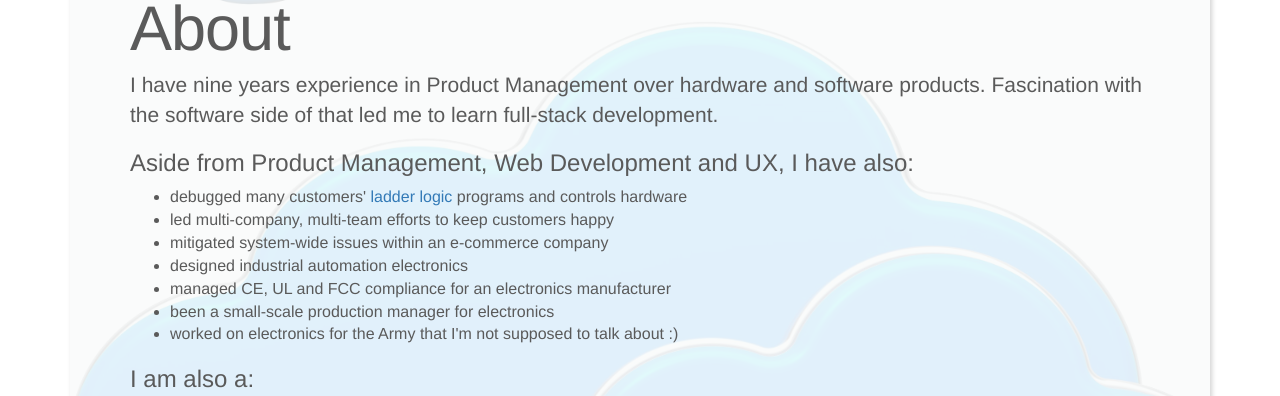
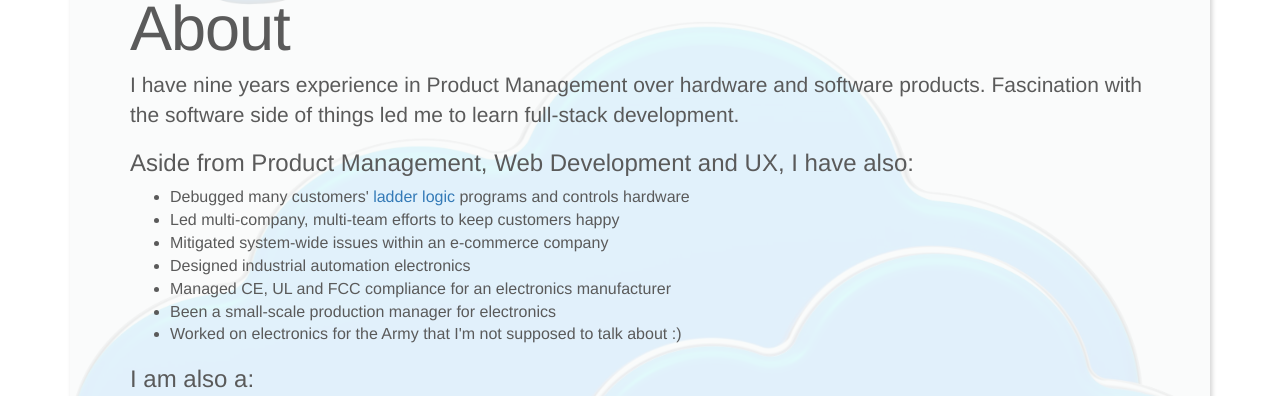
Before and after one commit to JasonHorine/jasonhorine.github.io, a plain HTML site: page index.html in a window 1280 px wide. Shown: the part 2387-2783 px from the top of the page. Drawn offline with nearby package versions, Linux system fonts and the light colour scheme.

Commit message:
more minor text tweaks for PM

```diff
--- a/index.html
+++ b/index.html
@@ -95,7 +95,7 @@
       <div class="jumbotron text-center">
         <h1>Jason Horine</h1>
         <p></p>
-        <p class="hidden-xs">web developer | problem solver | engineer</p>
+        <p class="hidden-xs">web developer | product manager | engineer</p>
         <p class="visible-xs-block">web developer</p>
         <p class="visible-xs-block">problem solver</p>
         <p class="visible-xs-block">engineer</p>
@@ -187,24 +187,24 @@
       <div class="about-container">
         <div class="jumbotron bucket">
           <h1 class="featurette-heading section-title">About</h1>
-          <p>I have nine years experience in Product Management over hardware and software products.  Fascination with the software side of that led me to learn full-stack development.</p>
+          <p>I have nine years experience in Product Management over hardware and software products.  Fascination with the software side of things led me to learn full-stack development.</p>
           <h3>Aside from Product Management, Web Development and UX, I have also:</h3>
           <ul>
-            <li>debugged many customers' <a href="https://en.wikipedia.org/wiki/Ladder_logic" target="_blank">ladder logic</a> programs and controls hardware</li>
-            <li>led multi-company, multi-team efforts to keep customers happy</li>
-            <li>mitigated system-wide issues within an e-commerce company</li>
-            <li>designed industrial automation electronics</li>
-            <li>managed CE, UL and FCC compliance for an electronics manufacturer</li>
-            <li>been a small-scale production manager for electronics</li>
-            <li>worked on electronics for the Army that I'm not supposed to talk about :)</li>
+            <li>Debugged many customers' <a href="https://en.wikipedia.org/wiki/Ladder_logic" target="_blank">ladder logic</a> programs and controls hardware</li>
+            <li>Led multi-company, multi-team efforts to keep customers happy</li>
+            <li>Mitigated system-wide issues within an e-commerce company</li>
+            <li>Designed industrial automation electronics</li>
+            <li>Managed CE, UL and FCC compliance for an electronics manufacturer</li>
+            <li>Been a small-scale production manager for electronics</li>
+            <li>Worked on electronics for the Army that I'm not supposed to talk about :)</li>
           </ul>
           <h3>I am also a:</h3>
           <ul>
-            <li>father & husband</li>
+            <li>Father & husband</li>
             <li><a href="http://austin.backonmyfeet.org/" target="_blank" title="link to back on my feet">Back on My Feet</a> volunteer runner</li>
-            <li>cyclist</li>
-            <li>gardener</li>
-            <li>yogi</li>
+            <li>Cyclist</li>
+            <li>Gardener</li>
+            <li>Yogi</li>
             <li><a href="https://en.wikipedia.org/wiki/USASA_Field_Station_Augsburg" target="_blank" title="link to gablingen army base">veteran</a></li>
           </ul>
         </div>
```
